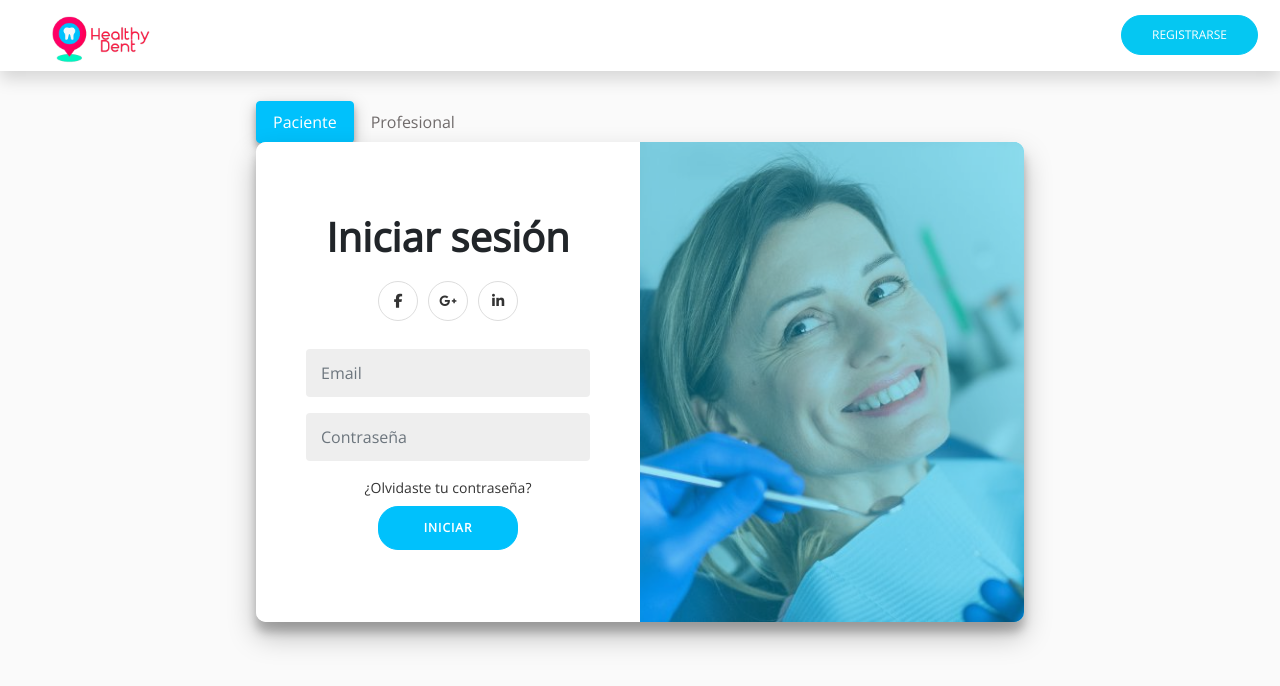
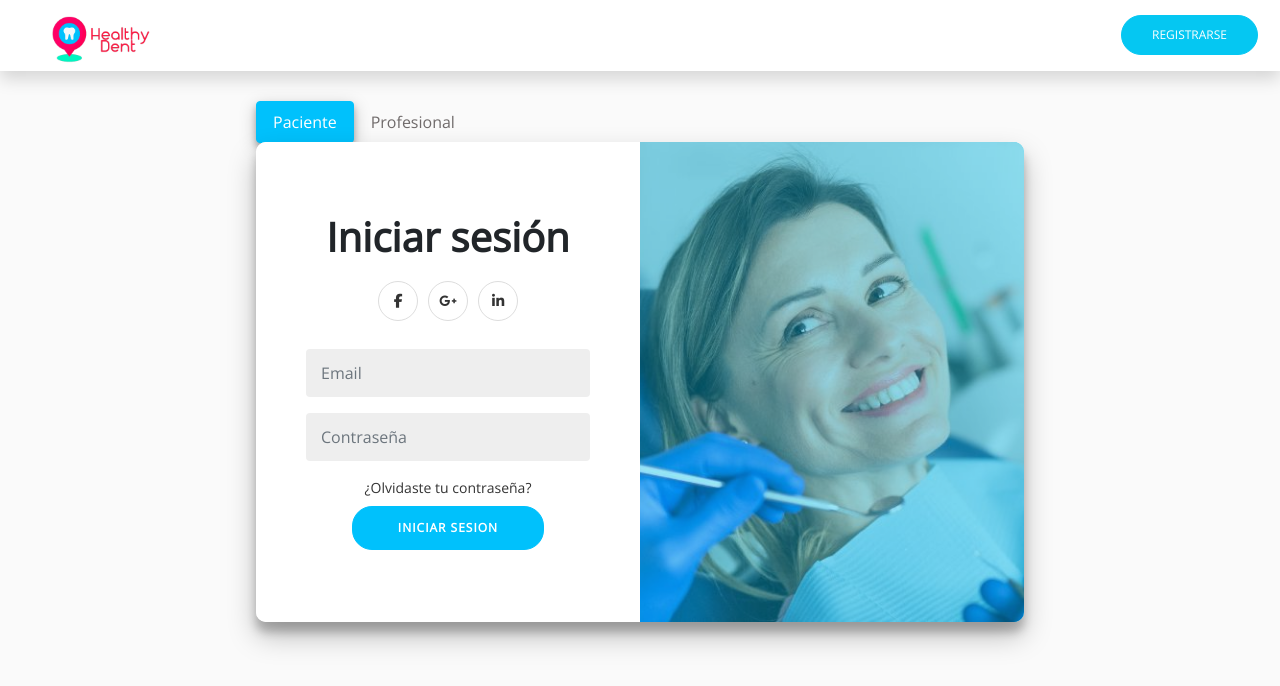
Before and after one commit to AgusRicardo/Healthy_Dent_Front-end, a React (Create React App) app in the folder client/: page /login in a window 1280 px wide. Shown: the top 686 px of the page. Built offline with nearby package versions, Linux system fonts and the light colour scheme.

Commit message:
#406: Mejora login

```diff
--- a/client/src/pages/login.js
+++ b/client/src/pages/login.js
@@ -146,7 +146,7 @@ export const Login = () => {
                   </div>
                 )}
                 <a className="a_icon">¿Olvidaste tu contraseña?</a>
-                <button className="button_signIn">Iniciar</button>
+                <button className="button_signIn">Iniciar sesion</button>
               </form>
             </div>
             <div className="overlay-container">
@@ -208,7 +208,7 @@ export const Login = () => {
                   </div>
                 )}
                 <a className="a_icon">¿Olvidaste tu contraseña?</a>
-                <button className="button_signIn">Iniciar</button>
+                <button className="button_signIn">Iniciar sesion</button>
               </form>
             </div>
             <div className="overlay-container-prof">
--- a/client/src/styles/login.css
+++ b/client/src/styles/login.css
@@ -40,6 +40,13 @@
   text-transform: uppercase;
   transition: transform 80ms ease-in;
 }
+
+.button_signIn:hover {
+  background-color: #05c7f2;
+  opacity: 0.8;
+  border: 1px solid #05c7f2;
+}
+
 
 .button_signIn:active {
   transform: scale(0.95);
```
